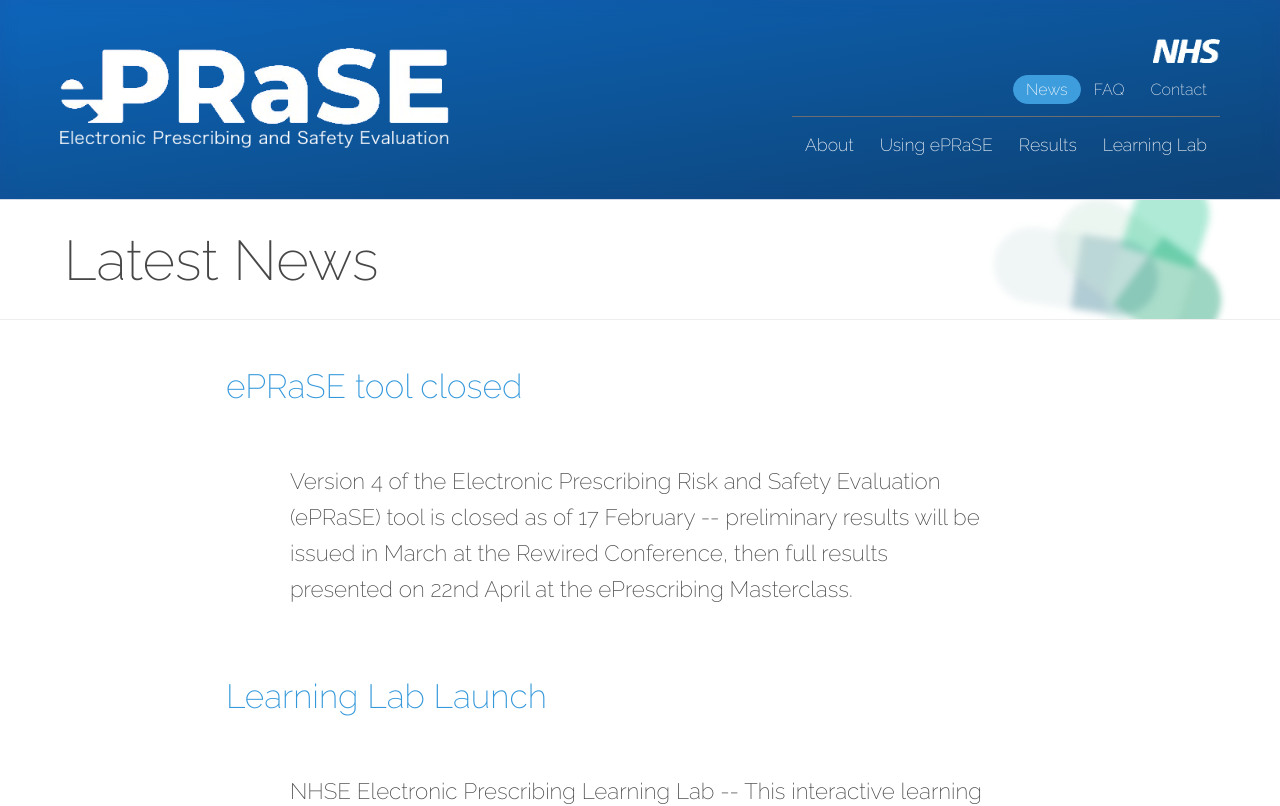
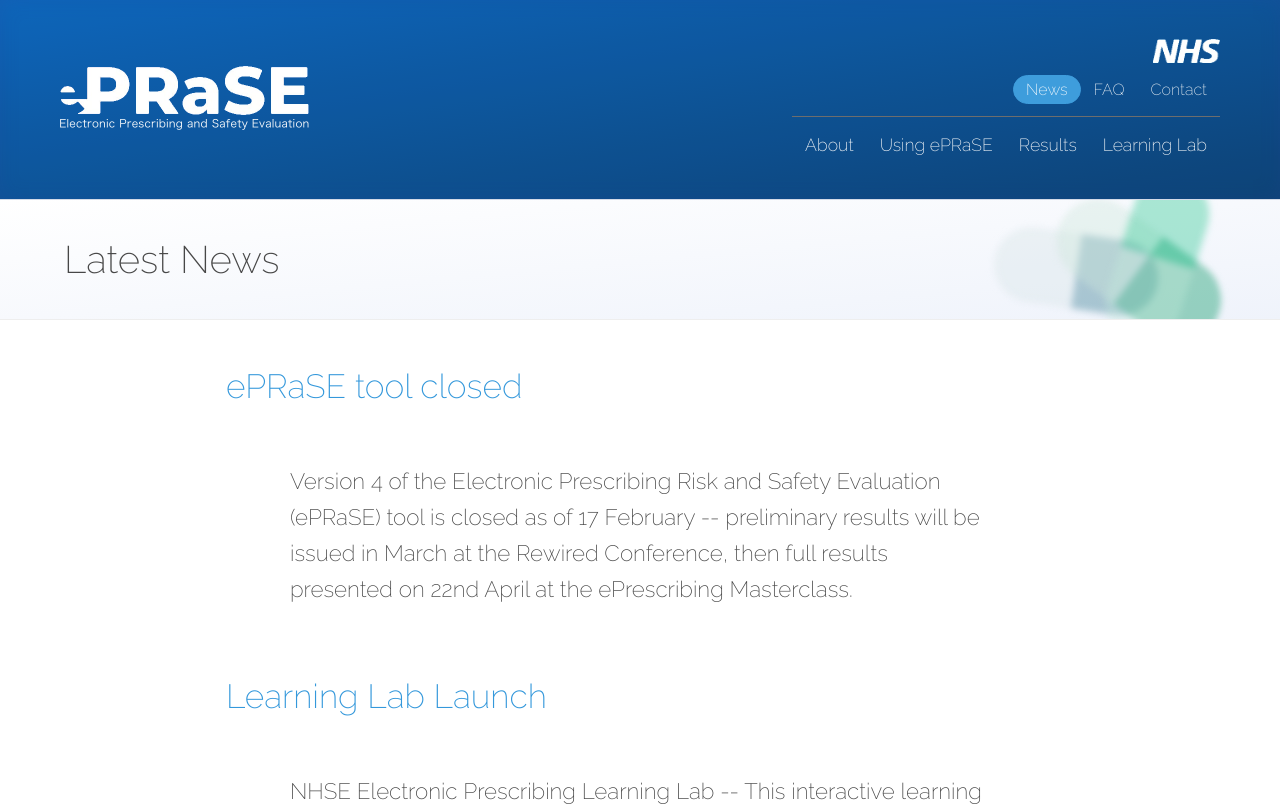
Before and after one commit to NewcastleRSE/eprase_info_staging, a SvelteKit app: page /news in a window 1280 px wide. Shown: the top 806 px of the page. Built offline with nearby package versions, Linux system fonts and the light colour scheme.

Commit message:
style adjustments, cool nav transition

```diff
--- a/src/app.css
+++ b/src/app.css
@@ -10,6 +10,19 @@
     --pill-light-green: #00FCA3;
 }
 
+::view-transition-old(pill-box),
+::view-transition-new(pill-box) {
+    /* This ensures the height change doesn't look 'stuttery' */
+    height: 100%;
+    overflow: hidden;
+}
+::view-transition-old(pill-box) {
+    animation: 0.2s linear both fade-out; /* Fade out quickly */
+}
+
+@keyframes fade-out {
+    to { opacity: 0; }
+}
 body, html {
     margin: 0;
     padding: 0;
--- a/src/lib/components/Navigation.svelte
+++ b/src/lib/components/Navigation.svelte
@@ -175,7 +175,7 @@
     }
 
     .logo-area img {
-        height: clamp(80px, 8vw, 100px);
+        height: clamp(60px, 5vw, 90px);
         width: auto; /* Keeps the proportions perfect */
         transition: filter 0.3s ease; /* Bonus: for a clean hover effect */
     }
--- a/src/lib/components/PageHeader.svelte
+++ b/src/lib/components/PageHeader.svelte
@@ -16,10 +16,11 @@
 
 <style>
     .subpage-wrapper {
+        view-transition-name: pill-box;
         display: flex;
         width: 100%;
         height: clamp(80px, 15vmin, 150px);
-        background-color: #FFF;
+        background: linear-gradient(to bottom right, #fff, #eff3fb);
     }
 
     .subpage-wrapper :global(.pill-stage) {
@@ -61,7 +62,7 @@
         font-weight: 200;
         color: #474747;
         margin: 0;
-        font-size: clamp(2rem, 5vw, 3.5rem);
+        font-size: clamp(1.8rem, 3vw, 3.5rem);
         pointer-events: none;
         animation: fadeUp 0.8s ease-out forwards;
     }
--- a/src/routes/+layout.svelte
+++ b/src/routes/+layout.svelte
@@ -4,6 +4,19 @@
     import PageHeader from '$lib/components/PageHeader.svelte';
     import Navigation from '$lib/components/Navigation.svelte';
     import Footer from '$lib/components/Footer.svelte';
+    import { onNavigate } from '$app/navigation';
+
+    onNavigate((navigation) => {
+        // This is the magic line
+        if (!document.startViewTransition) return;
+
+        return new Promise((resolve) => {
+            document.startViewTransition(async () => {
+                resolve();
+                await navigation.complete;
+            });
+        });
+    });
 
     let { children } = $props();
     let isHome = $derived(page.url.pathname === '/');
--- a/src/routes/+page.svelte
+++ b/src/routes/+page.svelte
@@ -16,7 +16,7 @@
 	.banner-text {
 		font-family: "Raleway", sans-serif;
 		font-weight: 200;
-		color: #474747;
+		color: var(--nhs-blue);
 		font-size: clamp(2.5rem, 5vw, 4rem);
 		z-index: 10;
 		pointer-events: none;
@@ -26,6 +26,7 @@
 	}
 
 	.home-banner {
+		view-transition-name: pill-box;
 		position: relative;
 		display: flex;
 		flex: 1;
```
